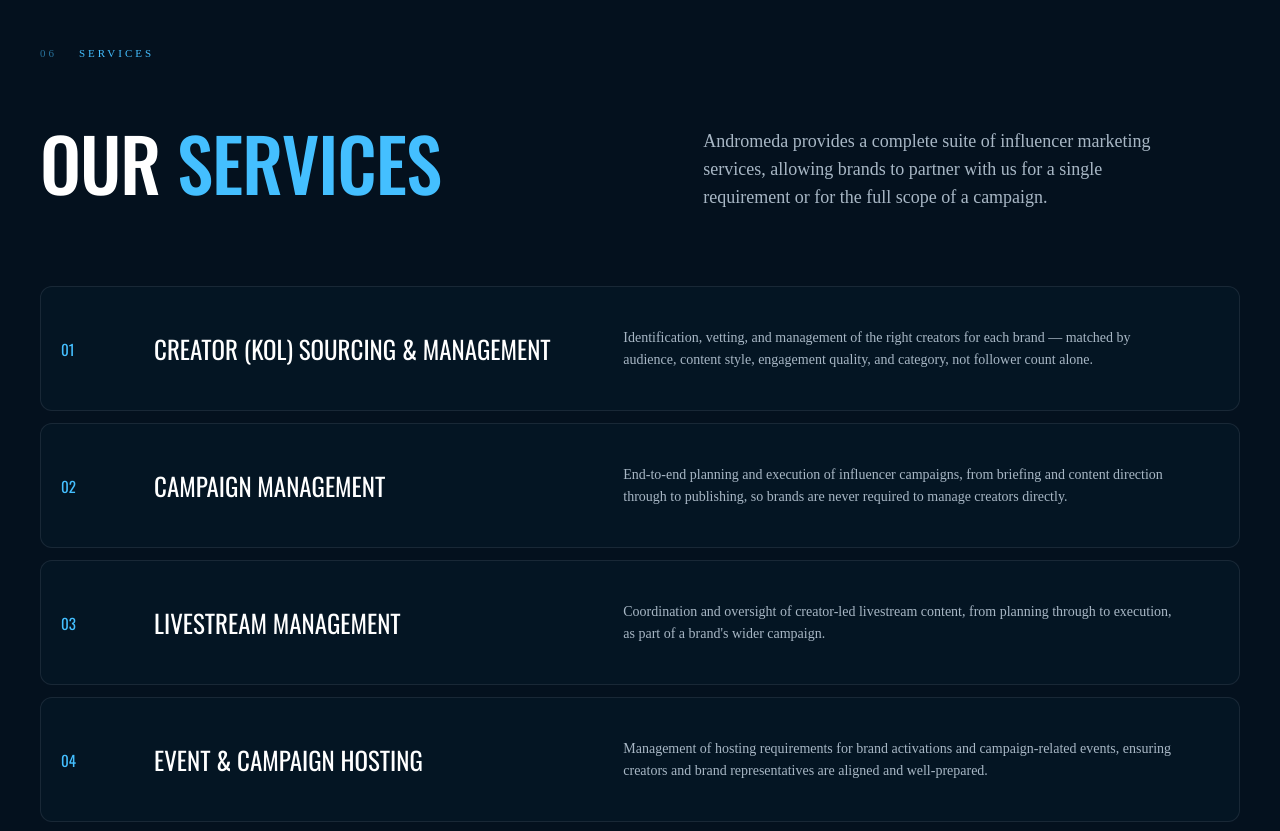
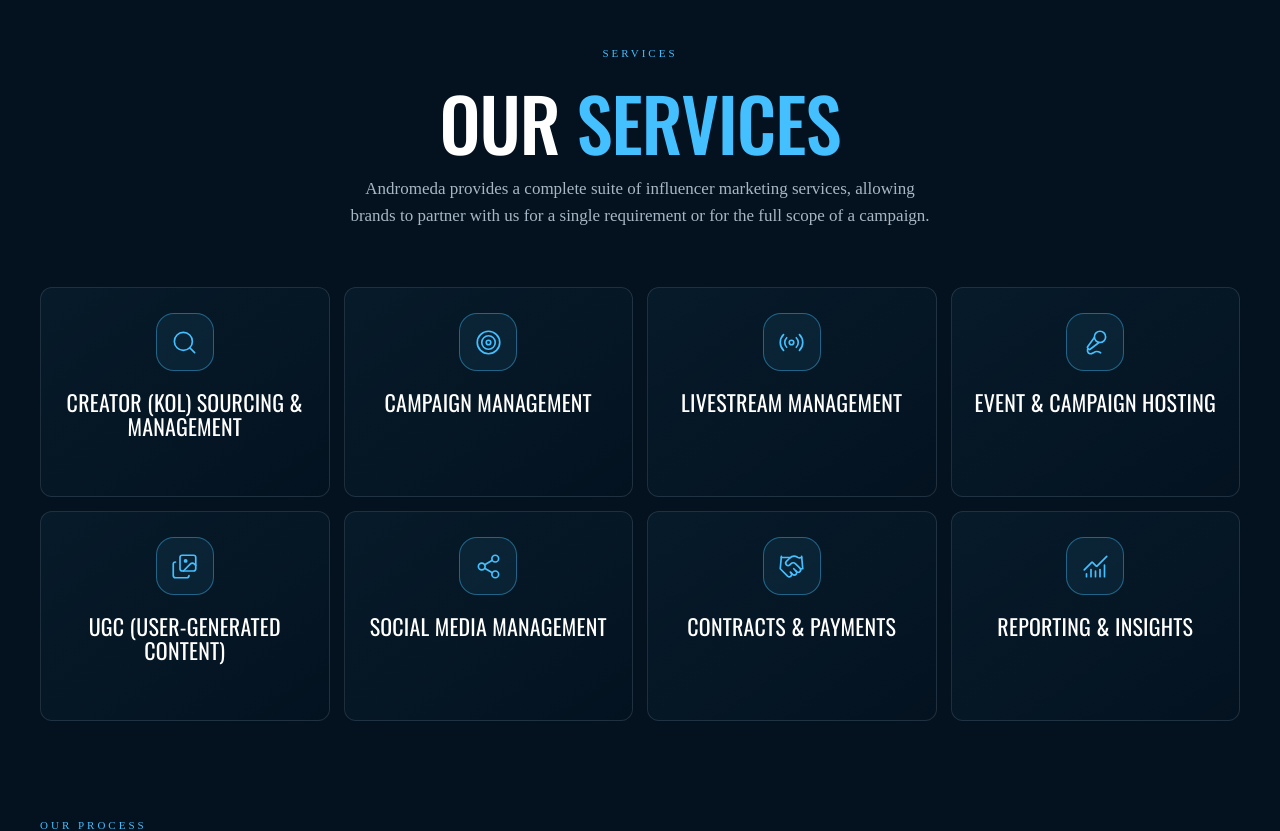
Before and after one commit to doji0x0/andromeda, a Next.js app: page / in a window 1280 px wide. Shown: the part 8340-9171 px from the top of the page. Built offline with nearby package versions, Linux system fonts and the light colour scheme; a web font is replaced by a local one.

Commit message:
update website

```diff
--- a/app/globals.css
+++ b/app/globals.css
@@ -176,3 +176,21 @@
 .intake-email-preview>div { margin-top:8px; padding:12px; border:1px solid var(--line); border-radius:8px; background:var(--navy-deep); }
 .intake-email-preview p { margin:0 0 12px; color:var(--white); }
 .intake-email-preview pre { margin:0; white-space:pre-wrap; overflow-wrap:anywhere; font:inherit; line-height:1.5; }
+
+/* Services: compact cards open on hover, focus, or touch. */
+.services-section .services-kicker { margin:0 0 26px; color:var(--blue); font-size:11px; letter-spacing:3px; text-align:center; text-transform:uppercase; }
+.services-section .services-heading { display:block; max-width:720px; margin:0 auto 58px; text-align:center; }
+.services-section .services-heading h2 { margin-bottom:20px; }
+.services-section .services-heading p { max-width:590px; margin:0 auto; font-size:17px; }
+.services-section .service-list { grid-template-columns:repeat(4,minmax(0,1fr)); gap:14px; border:0; }
+.services-section .service-card { min-height:210px; padding:25px 20px; display:flex; flex-direction:column; align-items:center; justify-content:flex-start; border:1px solid rgba(168,183,197,.16); border-radius:12px; color:var(--white); background:linear-gradient(145deg,rgba(68,191,255,.055),rgba(68,191,255,.012)); text-align:center; transition:min-height .35s cubic-bezier(.22,.65,.3,1),translate .3s ease,border-color .3s ease,background .3s ease,box-shadow .3s ease; }
+.services-section .service-icon { width:58px; height:58px; display:grid; place-items:center; flex:none; border:1px solid rgba(68,191,255,.42); border-radius:18px; color:var(--blue); background:rgba(68,191,255,.07); transition:color .3s ease,background .3s ease,box-shadow .3s ease,transform .3s ease; }
+.services-section .service-icon svg { width:27px; height:27px; }
+.services-section .service-title { margin-top:19px; font:400 22px/1.1 var(--heading); letter-spacing:.2px; text-transform:uppercase; }
+.services-section .service-description { max-height:0; margin-top:0; overflow:hidden; opacity:0; color:var(--gray); font-size:14px; line-height:1.42; transform:translateY(-8px); transition:max-height .35s cubic-bezier(.22,.65,.3,1),margin-top .35s ease,opacity .24s ease,transform .35s ease; }
+.services-section .service-card:hover,.services-section .service-card:focus-visible,.services-section .service-card.is-expanded { min-height:300px; border-color:rgba(68,191,255,.7); background:linear-gradient(145deg,rgba(68,191,255,.11),rgba(68,191,255,.035)); box-shadow:0 14px 32px rgba(0,0,0,.2); translate:0 -4px; }
+.services-section .service-card:hover .service-icon,.services-section .service-card:focus-visible .service-icon,.services-section .service-card.is-expanded .service-icon { color:var(--navy-deep); background:var(--blue); box-shadow:0 0 0 5px rgba(68,191,255,.09); transform:scale(1.04); }
+.services-section .service-card:hover .service-description,.services-section .service-card:focus-visible .service-description,.services-section .service-card.is-expanded .service-description { max-height:145px; margin-top:16px; opacity:1; transform:translateY(0); }
+.services-section .service-card:focus-visible { outline:2px solid var(--white); outline-offset:4px; }
+@media (max-width:960px) { .services-section .service-list { grid-template-columns:repeat(2,minmax(0,1fr)); } }
+@media (max-width:560px) { .services-section .services-kicker { margin-bottom:20px; }.services-section .services-heading { margin-bottom:38px; }.services-section .service-list { grid-template-columns:1fr; gap:10px; }.services-section .service-card { min-height:180px; padding:23px 20px; }.services-section .service-card.is-expanded { min-height:250px; }.services-section .service-title { font-size:21px; }.services-section .service-description { font-size:14px; }.services-section .service-card:hover { min-height:180px; translate:none; box-shadow:none; border-color:rgba(168,183,197,.16); background:linear-gradient(145deg,rgba(68,191,255,.055),rgba(68,191,255,.012)); }.services-section .service-card:hover .service-icon { color:var(--blue); background:rgba(68,191,255,.07); box-shadow:none; transform:none; }.services-section .service-card:hover .service-description { max-height:0; margin-top:0; opacity:0; transform:translateY(-8px); }.services-section .service-card.is-expanded:hover { min-height:250px; border-color:rgba(68,191,255,.7); background:linear-gradient(145deg,rgba(68,191,255,.11),rgba(68,191,255,.035)); }.services-section .service-card.is-expanded:hover .service-icon { color:var(--navy-deep); background:var(--blue); box-shadow:0 0 0 5px rgba(68,191,255,.09); transform:scale(1.04); }.services-section .service-card.is-expanded:hover .service-description { max-height:145px; margin-top:16px; opacity:1; transform:translateY(0); } }
--- a/app/page.tsx
+++ b/app/page.tsx
@@ -2,7 +2,7 @@
 
 import Image from "next/image"
 import { FormEvent, useEffect, useRef, useState } from "react"
-import { ArrowDown, ArrowUpRight, Check, ChevronDown, Menu, X } from "lucide-react"
+import { ArrowDown, ArrowUpRight, ChartNoAxesCombined, Check, ChevronDown, Handshake, Images, Menu, Mic2, Radio, Search, Share2, Target, X, type LucideIcon } from "lucide-react"
 import { PageInteractions } from "@/components/page-interactions"
 import { AndromedaChatWidget } from "@/components/andromeda-chat-widget"
 
@@ -81,15 +81,15 @@
   ["Do brands and creators deal with each other directly?", "No — Andromeda manages the relationship end-to-end, including the contract, briefing, and payment, so neither side has to chase the other."],
 ]
 
-const services = [
-  ["01", "Creator (KOL) Sourcing & Management", "Identification, vetting, and management of the right creators for each brand — matched by audience, content style, engagement quality, and category, not follower count alone."],
-  ["02", "Campaign Management", "End-to-end planning and execution of influencer campaigns, from briefing and content direction through to publishing, so brands are never required to manage creators directly."],
-  ["03", "Livestream Management", "Coordination and oversight of creator-led livestream content, from planning through to execution, as part of a brand's wider campaign."],
-  ["04", "Event & Campaign Hosting", "Management of hosting requirements for brand activations and campaign-related events, ensuring creators and brand representatives are aligned and well-prepared."],
-  ["05", "UGC (User-Generated Content)", "Production and coordination of authentic, creator-made content for brands to use across their own marketing channels."],
-  ["06", "Social Media Management", "Ongoing management of a brand's social media presence, ensuring consistency between creator campaigns and the brand's own channels."],
-  ["07", "Contracts & Payments", "A clear agreement between brand, creator, and Andromeda for every engagement, covering deliverables, timelines, and payment, so both sides are protected from the outset."],
-  ["08", "Reporting & Insights", "A comprehensive report and comparative analysis at the close of every campaign — covering reach, engagement, and performance — providing brands with a clear, measurable view of results."],
+const services: [string, string, LucideIcon][] = [
+  ["Creator (KOL) Sourcing & Management", "Identification, vetting, and management of the right creators for each brand — matched by audience, content style, engagement quality, and category, not follower count alone.", Search],
+  ["Campaign Management", "End-to-end planning and execution of influencer campaigns, from briefing and content direction through to publishing, so brands are never required to manage creators directly.", Target],
+  ["Livestream Management", "Coordination and oversight of creator-led livestream content, from planning through to execution, as part of a brand's wider campaign.", Radio],
+  ["Event & Campaign Hosting", "Management of hosting requirements for brand activations and campaign-related events, ensuring creators and brand representatives are aligned and well-prepared.", Mic2],
+  ["UGC (User-Generated Content)", "Production and coordination of authentic, creator-made content for brands to use across their own marketing channels.", Images],
+  ["Social Media Management", "Ongoing management of a brand's social media presence, ensuring consistency between creator campaigns and the brand's own channels.", Share2],
+  ["Contracts & Payments", "A clear agreement between brand, creator, and Andromeda for every engagement, covering deliverables, timelines, and payment, so both sides are protected from the outset.", Handshake],
+  ["Reporting & Insights", "A comprehensive report and comparative analysis at the close of every campaign — covering reach, engagement, and performance — providing brands with a clear, measurable view of results.", ChartNoAxesCombined],
 ]
 
 const serviceProcess = [
@@ -117,6 +117,7 @@
   const [contactRole, setContactRole] = useState("Brand")
   const [submitted, setSubmitted] = useState(false)
   const [processVisible, setProcessVisible] = useState(false)
+  const [activeService, setActiveService] = useState<string | null>(null)
   const processRef = useRef<HTMLDivElement>(null)
 
   useEffect(() => {
@@ -220,9 +221,16 @@
       </section>
 
       <section className="services-section section-pad" id="services">
-        <SectionKicker number="06">Services</SectionKicker>
+        <p className="services-kicker">Services</p>
         <div className="services-heading"><h2>Our <em>Services</em></h2><p>Andromeda provides a complete suite of influencer marketing services, allowing brands to partner with us for a single requirement or for the full scope of a campaign.</p></div>
-        <div className="service-list">{services.map(([number, title, description]) => <article className="service-row" tabIndex={0} key={number}><span>{number}</span><h3>{title}</h3><p>{description}</p></article>)}</div>
+        <div className="service-list">{services.map(([title, description, Icon]) => {
+          const isExpanded = activeService === title
+          return <button className={`service-card${isExpanded ? " is-expanded" : ""}`} type="button" aria-expanded={isExpanded} onClick={() => setActiveService((active) => active === title ? null : title)} key={title}>
+            <span className="service-icon" aria-hidden="true"><Icon strokeWidth={1.5} /></span>
+            <span className="service-title">{title}</span>
+            <span className="service-description">{description}</span>
+          </button>
+        })}</div>
         <div className={`service-process${processVisible ? " process-visible" : ""}`} ref={processRef}><p className="eyebrow">Our Process</p><ol className="process-timeline">{serviceProcess.map(([number, title, description]) => <li className="process-step" key={number}><span className="process-node">{number}</span><div className="process-copy"><h4>{title}</h4><p>{description}</p></div></li>)}</ol></div>
       </section>
 
```
